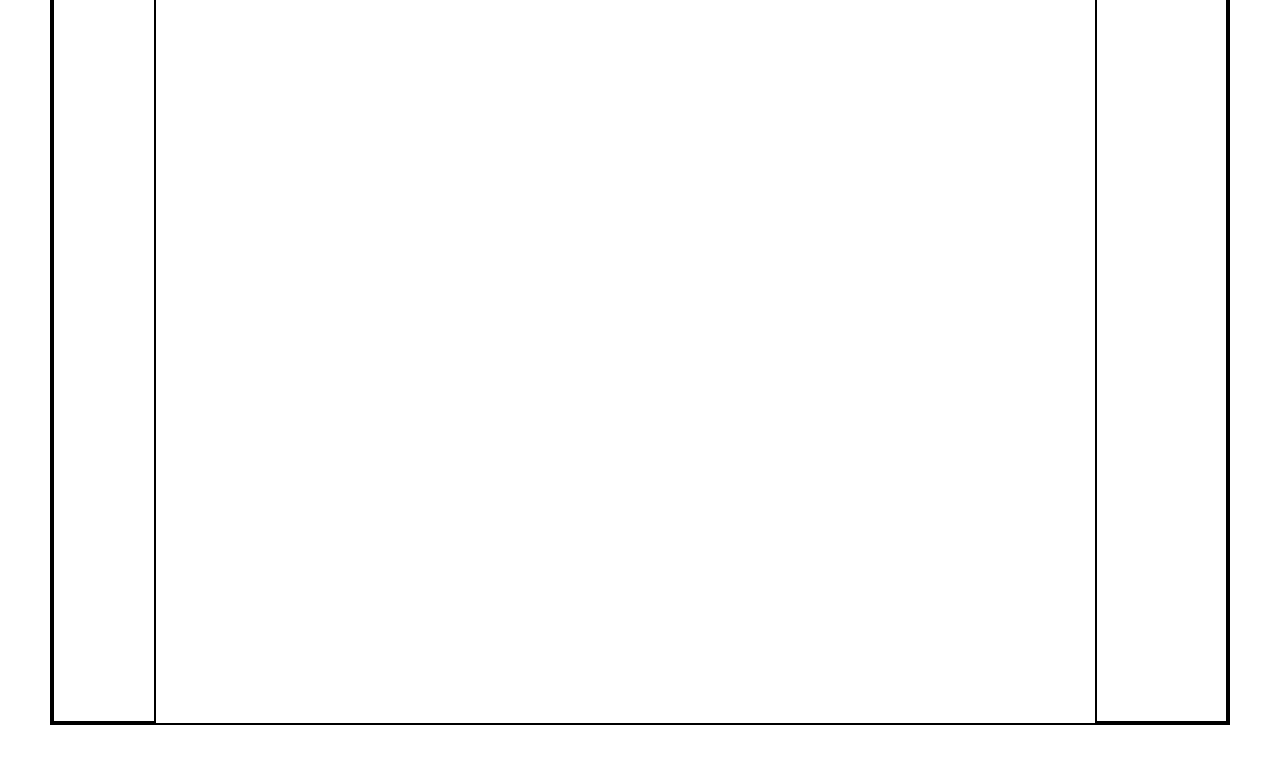
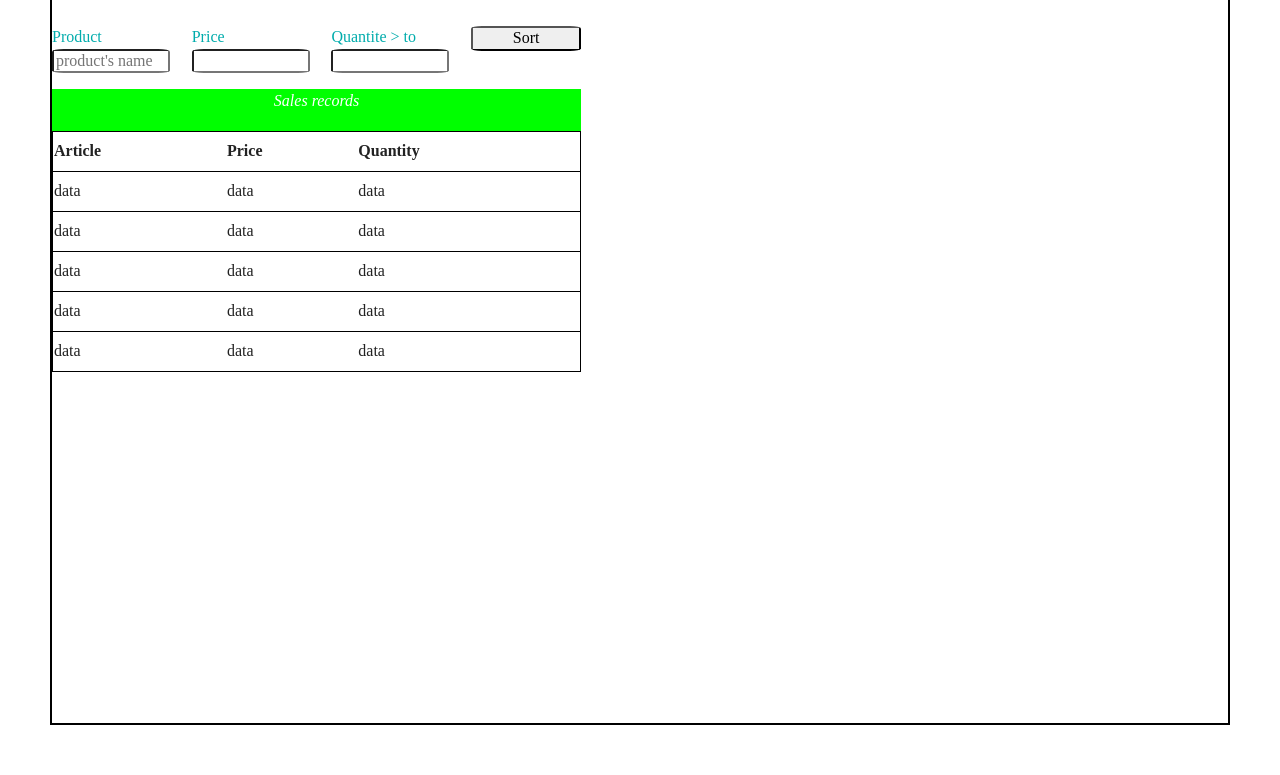
Before and after one commit to sitayebsofiane/exercice_html_css, a plain HTML site: page html5-boilerplate_v7.3.0/index.html in a window 1280 px wide. Shown: the part 219-994 px from the top of the page. Drawn offline with nearby package versions, Linux system fonts and the light colour scheme.

Commit message:
add first bloc of the left

```diff
--- a/html5-boilerplate_v7.3.0/css/main.css
+++ b/html5-boilerplate_v7.3.0/css/main.css
@@ -279,8 +279,42 @@ textarea {
 
 }
 .left_div{
-  border: #000 solid 2px;
+  width: 45%;
 }
 .right_div{
-  border: #000 solid 2px;
+  width: 45%;
 }
+form{
+  display: flex;
+  justify-content:space-between;
+  color:red;
+}
+form p{
+  display: flex;
+  flex-direction: column;
+  color: rgb(0, 172, 172);
+}
+input{
+  width: 110px;
+  border-radius: 10%;
+}
+#validate{
+  float: bottom;
+}
+table
+{
+    border-collapse: collapse;
+    width: 100%;
+    border: 1px solid black;
+}
+caption{
+  border: 1px  rgb(0, 255, 0) solid;
+  background-color: rgb(0, 255, 0);
+  color: white;
+  height: 40px;
+}
+tr/* Mettre une bordure sur les td ET les th */
+{
+    border: 1px solid black;
+    height: 40px;
+}
--- a/html5-boilerplate_v7.3.0/index.html
+++ b/html5-boilerplate_v7.3.0/index.html
@@ -26,10 +26,53 @@
   <nav class="menu"> <h1> Sales dashboard </h1> </nav>
   <div class="content">
     <div class="left_div">
-      <p>Sales and states</p>
+      <h1>Sales and states</h1>
+     <!-- the first bloc of the left-->
+      <form method="post" action="traitement.php">
+            <p><label for="product">Product</label><input type="text" name="product" id="product" placeholder="product's name"/></p>
+            <p><label for="Price">Price</label><input type="text" name="Price" id="Price" /></p>
+            <p><label for="quantite">Quantite > to</label><input type="number" name="quantite" id="quantite" /></p>
+            <p><input type="submit" id="validate" name="validate" value="Sort"/></p>
+
+     </form>
+    <!-- the first bloc of the left-->
+    <table>
+        <caption> <i>Sales records </i> </caption>
+
+            <tr>
+                <td><b>Article</b></td>
+                <td><b>Price</b></td>
+                <td><b>Quantity</b></td>
+            </tr>
+            <tr>
+                <td >data</td >
+                <td>data</td>
+                <td>data</td>
+            </tr>
+            <tr>
+                <td>data</td>
+                <td>data</td>
+                <td>data</td>
+            </tr>
+            <tr>
+                <td>data</td>
+                <td>data</td>
+                <td>data</td>
+            </tr>
+            <tr>
+                <td>data</td>
+                <td>data</td>
+                <td>data</td>
+            </tr>
+            <tr>
+                <td>data</td>
+                <td>data</td>
+                <td>data</td>
+            </tr>
+    </table>
     </div>
     <div class="right_div">
-      <p>Tendency indicators</p>
+      <h1>Tendency indicators</h1>
     </div>
   </div>
    <!-- end my Sales dashboard -->
```
